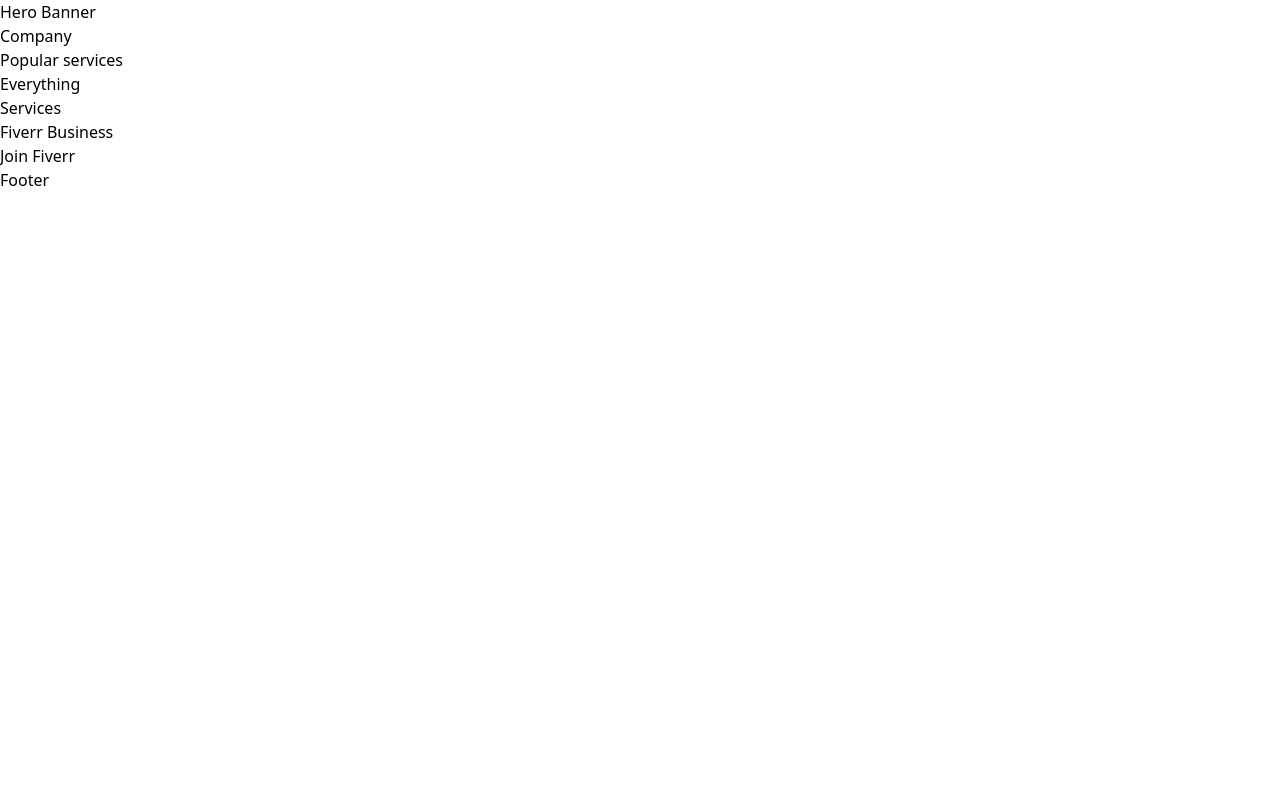
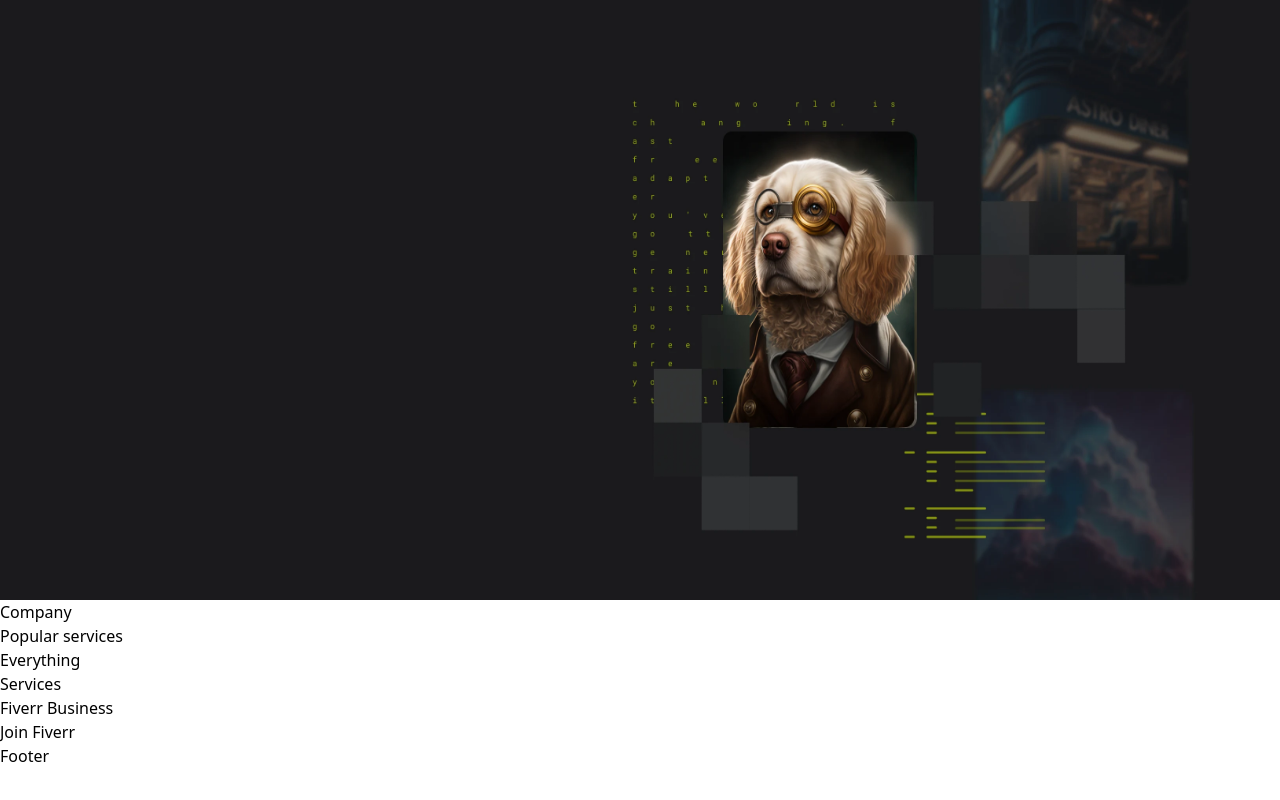
Before and after one commit to Lyonsmasawa/Pr, a Next.js app in the folder next/: page / in a window 1280 px wide. Built offline with nearby package versions, Linux system fonts and the light colour scheme.

Commit message:
hero 'build hero sectiont'

```diff
--- a/next/src/components/HeroBanner.jsx
+++ b/next/src/components/HeroBanner.jsx
@@ -1,8 +1,26 @@
-import React from 'react'
+import Image from 'next/image'
+import { useRouter } from 'next/router'
+import React, { useEffect, useState } from 'react'
 
 const HeroBanner = () => {
+  const router  = useRouter()
+  const [image, setImage] = useState(1)
+
+  useEffect(() => {
+    const interval = setInterval(() => setImage(image > 3 ? 1 : image + 1), 10000)
+    return () => clearInterval(interval)
+  }, [image])
+
   return (
-    <div>
+    <div className='h-[600px] relative bg-cover'>
+      <div className="absolute top-0 right-0 w-[110vw] h-full transition-opacity z-0">
+        <Image alt='hero' src="/bg-hero1.webp" fill className={`${image === 1 ? "opacity-100" : "opacity-0"} transition-all duration-100`}/>
+        <Image alt='hero' src="/bg-hero2.webp" fill className={`${image === 2 ? "opacity-100" : "opacity-0"} transition-all duration-100`}/>
+        <Image alt='hero' src="/bg-hero3.webp" fill className={`${image === 3 ? "opacity-100" : "opacity-0"} transition-all duration-100`}/>
+        <Image alt='hero' src="/bg-hero4.webp" fill className={`${image === 4 ? "opacity-100" : "opacity-0"} transition-all duration-100`}/>
+        <Image alt='hero' src="/bg-hero5.webp" fill className={`${image === 5 ? "opacity-100" : "opacity-0"} transition-all duration-100`}/>
+        <Image alt='hero' src="/bg-hero6.webp" fill className={`${image === 6 ? "opacity-100" : "opacity-0"} transition-all duration-100`}/>
+      </div>
       Hero Banner
     </div>
   )
--- a/next/src/pages/_app.jsx
+++ b/next/src/pages/_app.jsx
@@ -4,8 +4,8 @@
 export default function App({ Component, pageProps }) {
   return (
     <div>
-      <div className="mb-auto">
-      <Component {...pageProps} />
+      <div className="mb-auto w-full mx-auto">
+        <Component {...pageProps} />
       </div>
       <Footer />
     </div>
```
